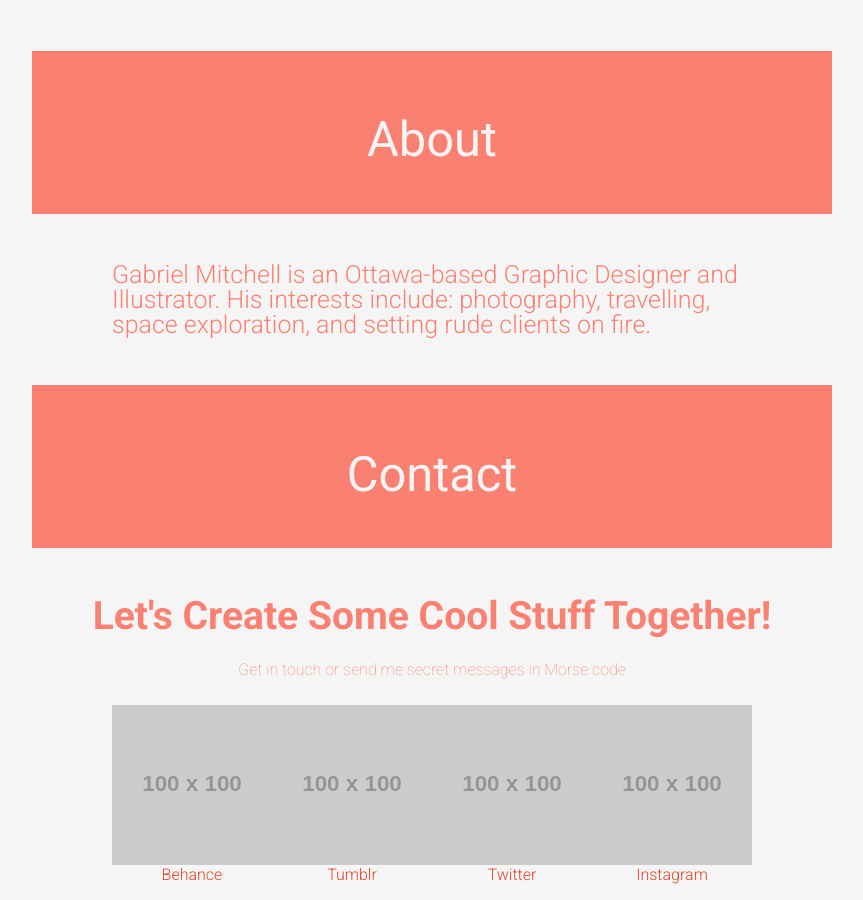
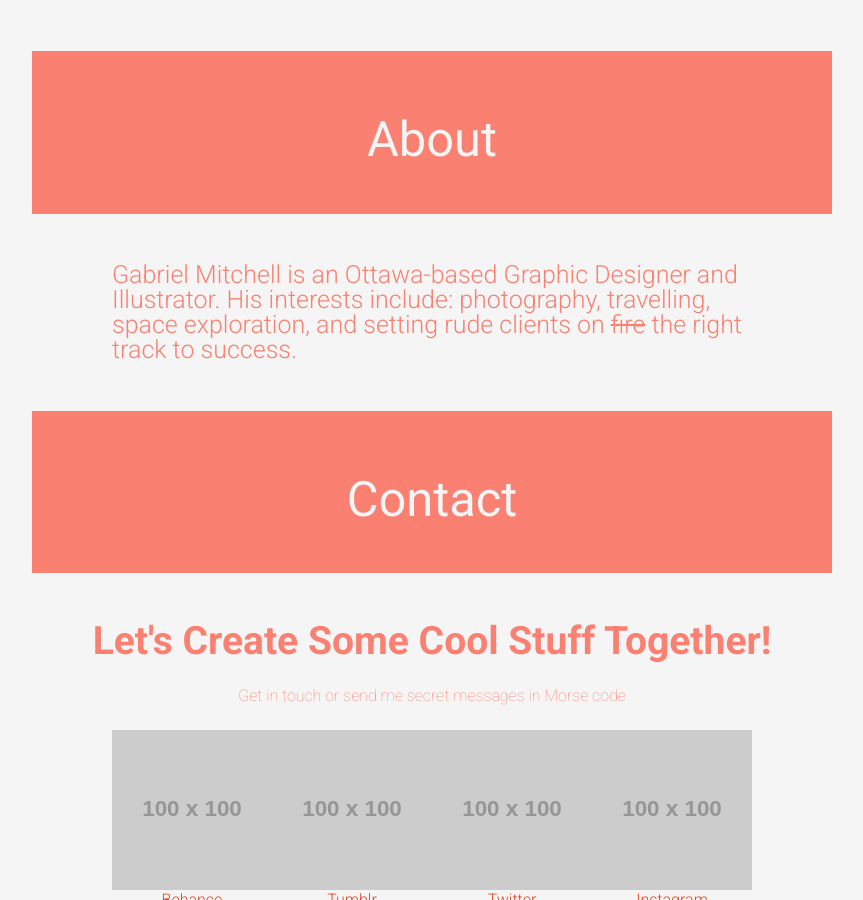
Before and after one commit to alkalinegenome/alkalinegenome.github.io, a Jekyll site: the page built from index.html, in a window 1280 px wide and 900 px high, scrolled down 1641 px. Shown: the whole window, without its empty margins (208-1071 px from the left). Built offline with Jekyll 4.4.1, drawn with Linux system fonts in a browser that asks for light colours; nearby versions of some CDN libraries; some web fonts are replaced.

Commit message:
Slight change in About

```diff
--- a/_includes/about.html
+++ b/_includes/about.html
@@ -1,3 +1,3 @@
 <div class="center-object unit-s-1 unit-m-6-8 unit-l-6-8 unit-xl-4-8">
-	<p class="planet w300 salmon">Gabriel Mitchell is an Ottawa-based Graphic Designer and Illustrator. His interests include: photography, travelling, space exploration, and setting rude clients on fire.</p>
+	<p class="planet w300 salmon">Gabriel Mitchell is an Ottawa-based Graphic Designer and Illustrator. His interests include: photography, travelling, space exploration, and setting rude clients on <del>fire</del> the right track to success.</p>
 </div>
```
Also changed, not shown: 1 other file.
